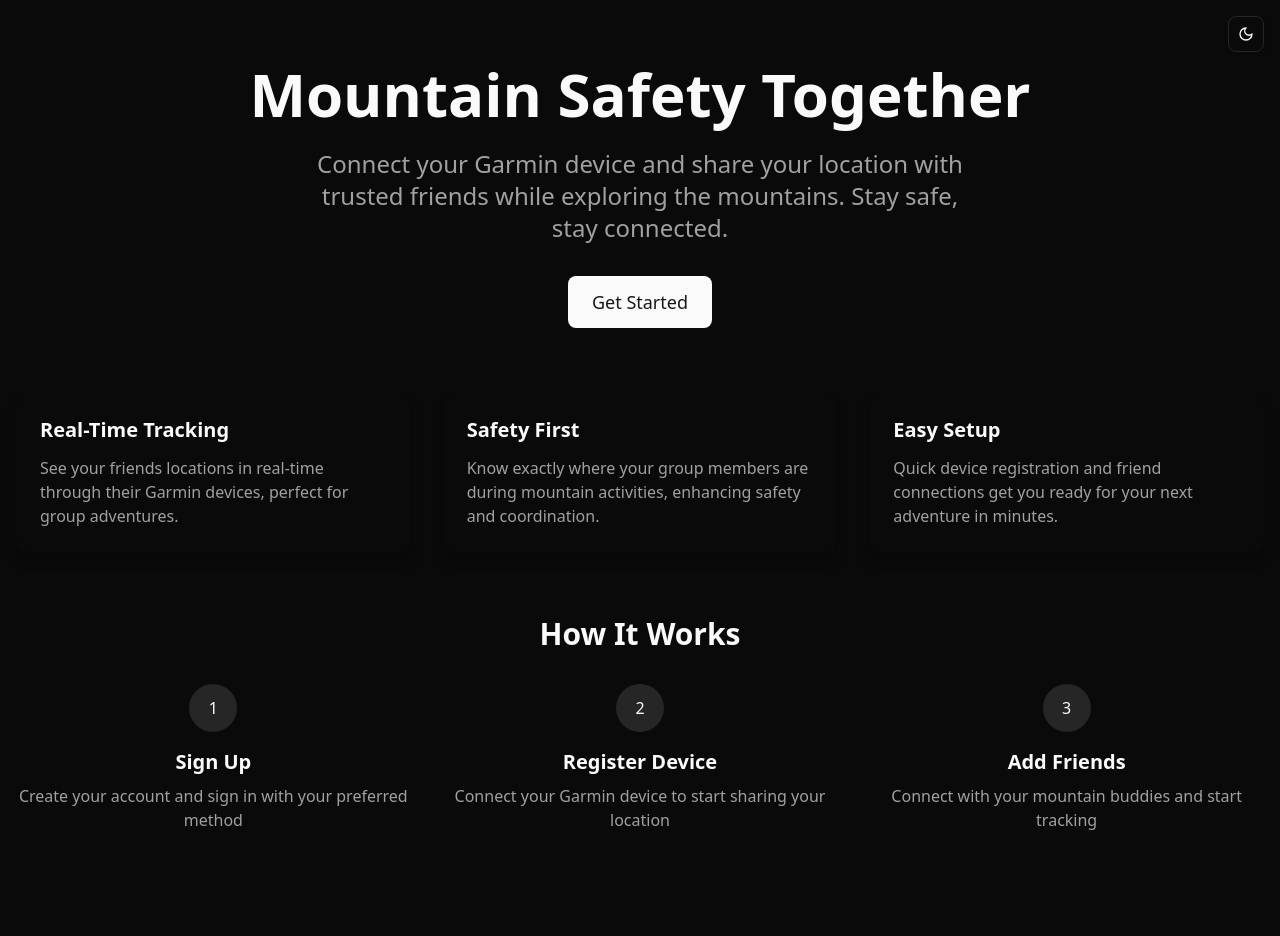
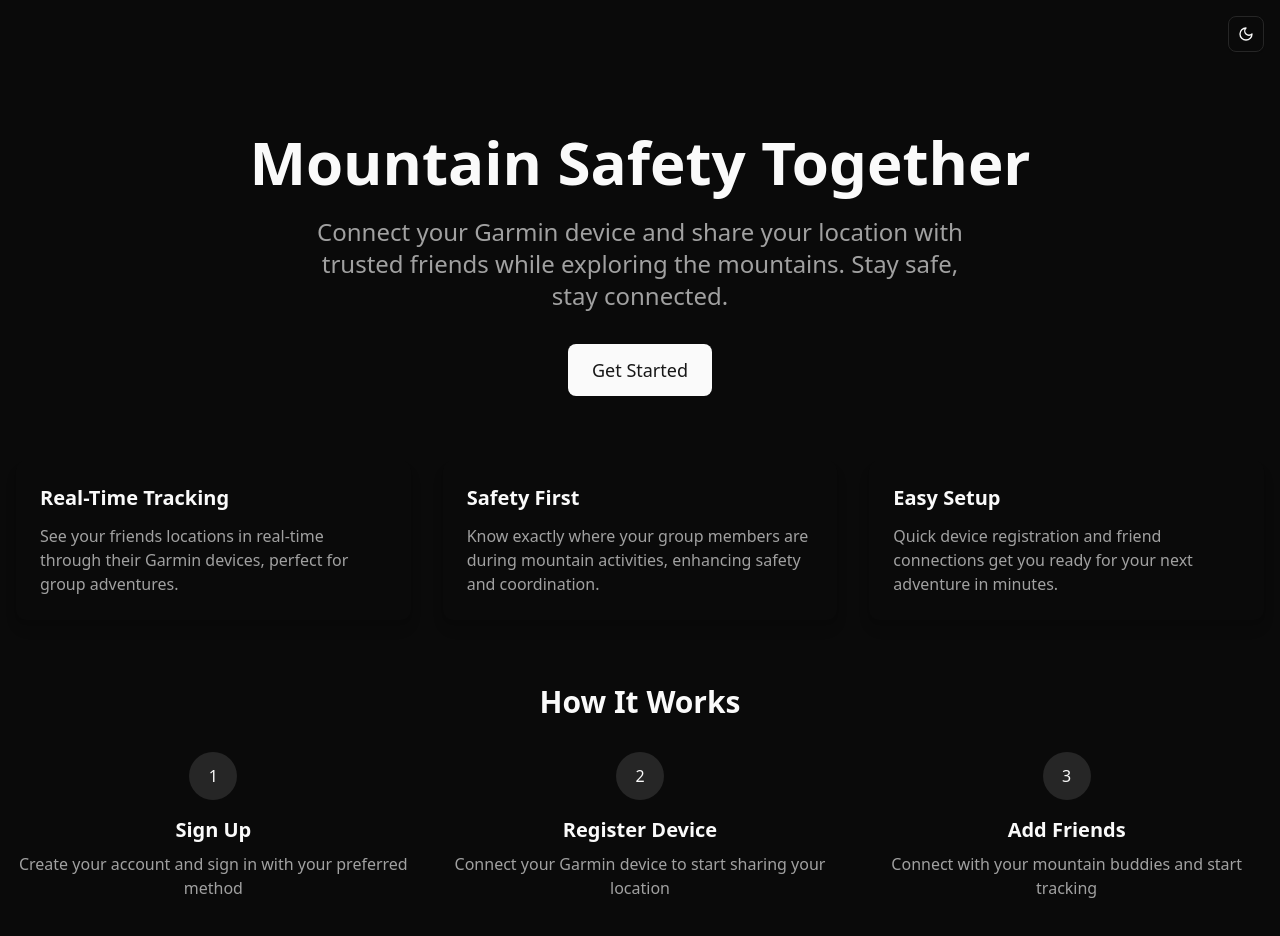
Before and after one commit to aranlucas/garmin-friend-finder, a Next.js app: page / in a window 1280 px wide. Shown: the top 936 px of the page. Built offline with nearby package versions, Linux system fonts and the light colour scheme; no server answers.

Commit message:
Fixing mode toggle

```diff
--- a/src/app/layout.tsx
+++ b/src/app/layout.tsx
@@ -43,11 +43,13 @@ export default function RootLayout({
           enableSystem
           disableTransitionOnChange
         >
-          <div className="relative min-h-svh">
-            <header className="absolute right-4 top-4">
+          <div className="min-h-svh flex flex-col">
+            <header className="p-4 flex justify-end">
               <ModeToggle />
             </header>
-            {children}
+            <main className="flex-1">
+              {children}
+            </main>
           </div>
         </ThemeProvider>
       </body>
```
